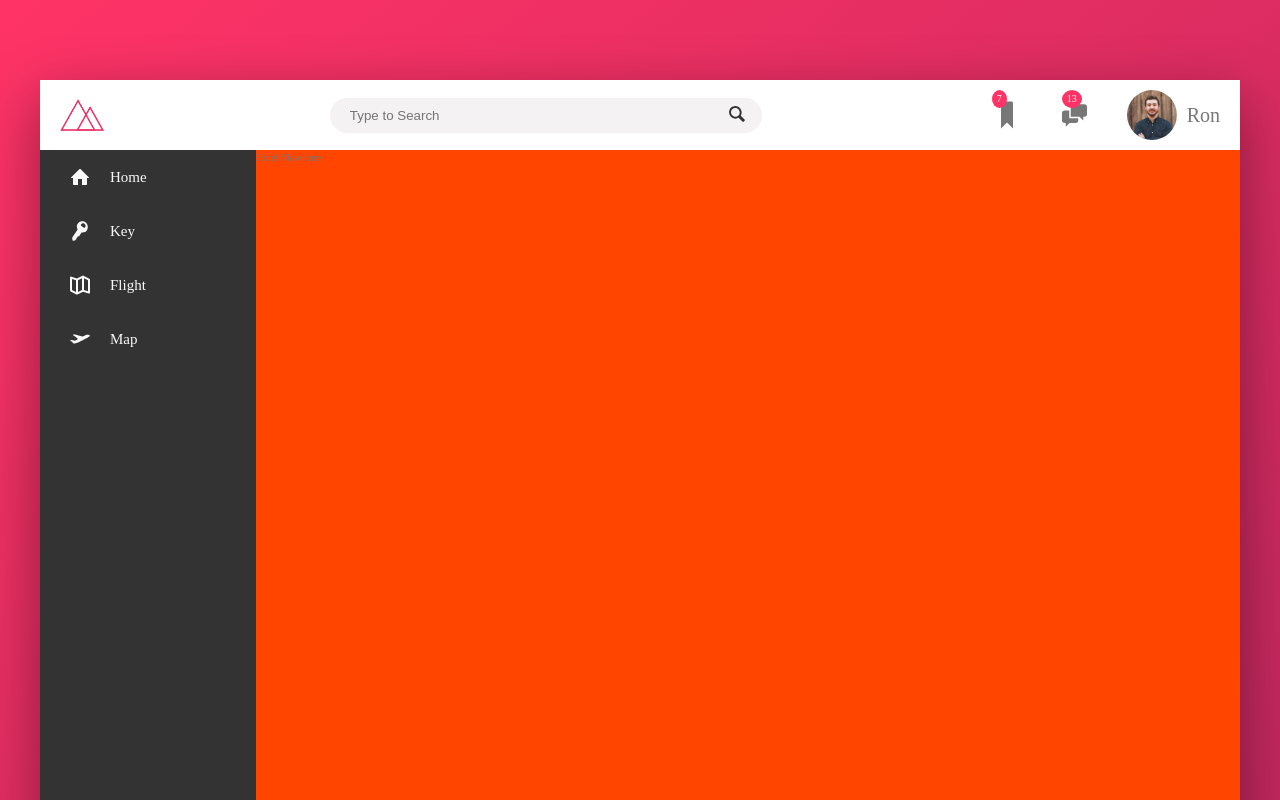
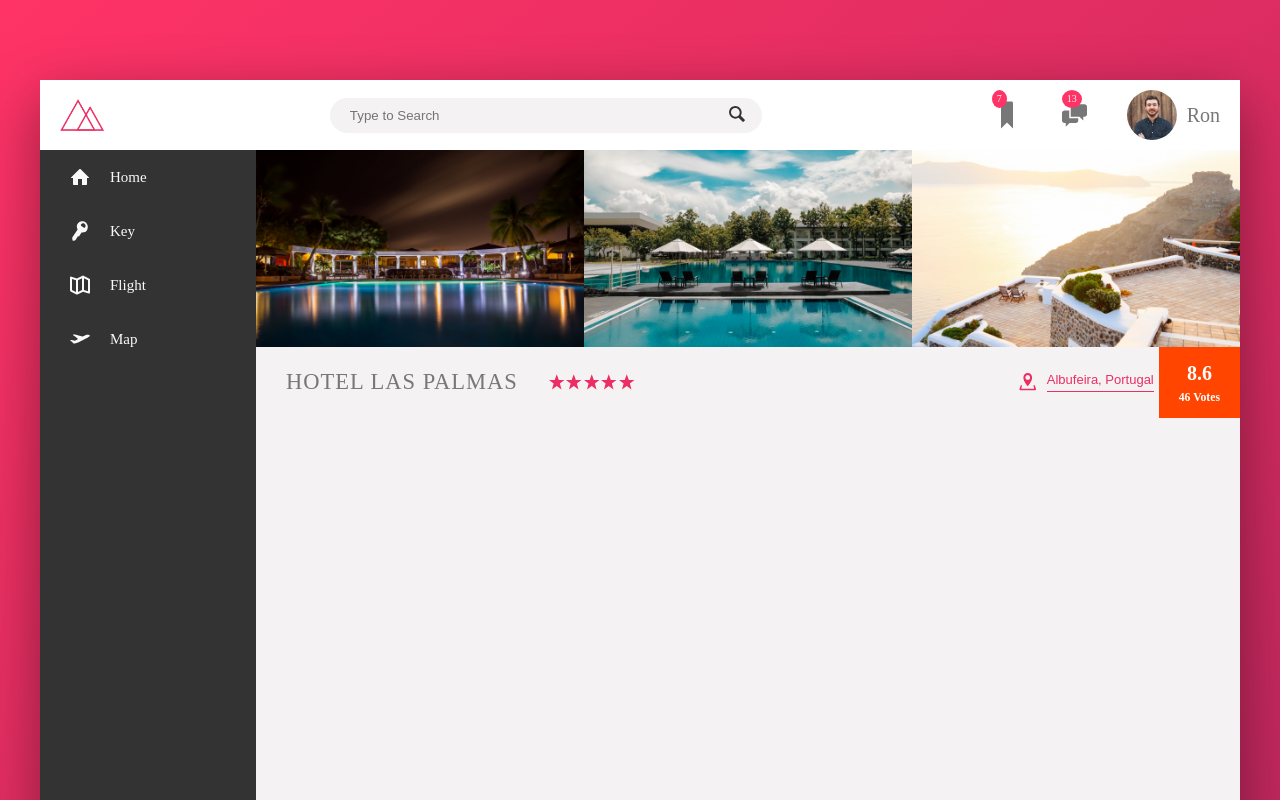
Before and after one commit to aadarsh10c/Trillio, a React (Vite) app: page / in a window 1280 px wide. Shown: the top 800 px of the page. Built offline with nearby package versions, Linux system fonts and the light colour scheme.

Commit message:
Hotel View Completed

```diff
--- a/src/components/content-comp/HotelView.jsx
+++ b/src/components/content-comp/HotelView.jsx
@@ -1,9 +1,58 @@
 import React from "react";
+import hotel1url from '../../assets/hotel-1.jpg'
+import hotel2url from '../../assets/hotel-2.jpg'
+import hotel3url from '../../assets/hotel-3.jpg'
+import spriteURL from '../../assets/sprite.svg'
+
 
 export default function HotelView() {
     return (
         <main className="hotel-view">
-            Hotel View here
+            <div className="gallery">
+                <figure className="gallery__item">
+                    <img src = {hotel1url} alt="hotel view - 1" className="gallery__photo" />
+                    </figure>
+                <figure className="gallery__item">
+                    <img src = {hotel2url} alt="hotel view - 2" className="gallery__photo" />
+                    </figure>
+                <figure className="gallery__item">
+                    <img src = {hotel3url} alt="hotel view - 3" className="gallery__photo" />
+                    </figure>
+            </div>
+            <div className="overview">
+                <h1 className="overview__heading">
+                    Hotel Las Palmas
+                </h1>
+                <div className="overview__star">
+                    <svg className="overview__star-icon">
+                        <use href={`${spriteURL}#icon-star`}></use>
+                    </svg>
+                    <svg className="overview__star-icon">
+                        <use href={`${spriteURL}#icon-star`}></use>
+                    </svg>
+                    <svg className="overview__star-icon">
+                        <use href={`${spriteURL}#icon-star`}></use>
+                    </svg>
+                    <svg className="overview__star-icon">
+                        <use href={`${spriteURL}#icon-star`}></use>
+                    </svg>
+                    <svg className="overview__star-icon">
+                        <use href={`${spriteURL}#icon-star`}></use>
+                    </svg>
+                </div>
+                <div className="overview__location">
+                    <svg className="overview__location-icon">
+                        <use href={`${spriteURL}#icon-location`}></use>
+                    </svg>
+                    <button className="btn-inline">
+                        Albufeira, Portugal
+                    </button>
+                </div>
+                <div className="overview__rating">
+                    <h1 className="overview__rating-average">8.6</h1>
+                    <h3 className="overview__rating-count">46 Votes</h3>
+                </div>
+            </div>
         </main>
     );
 }
--- a/src/sass/components/_index.scss
+++ b/src/sass/components/_index.scss
@@ -1,2 +1,3 @@
 @forward 'headerComp';
 @forward 'sidebarComp';
+@forward 'hotelViewComp';
--- /dev/null
+++ b/src/sass/components/hotelViewComp.scss
@@ -0,0 +1,90 @@
+.gallery{
+    display: flex;
+    align-items: center;
+    &__photo{
+        width: 100%;
+        display: block;
+    }
+}
+
+.overview{
+    display: flex;
+    align-items: center;
+
+    &__heading{
+        text-transform: uppercase;
+        font-size: 2.25rem;
+        font-weight: 300;
+        letter-spacing: 1px;
+        padding: 1.5rem 3rem;
+    }
+    &__star{
+        margin-right: auto;
+        display: flex;
+        &-icon{
+            width:1.75rem;
+            height: 1.75rem;
+            fill:var(--Primary);
+        }
+    }
+    &__location{
+        display: flex;
+        align-items: center;
+        &-icon{
+            width:1.75rem;
+            height: 1.75rem;
+            fill:var(--Primary);
+        }
+        .btn-inline{
+            border: none;
+            background-color: transparent;
+            margin-left: 1rem;
+            font-size: 1.3rem;
+            color: var(--Primary);
+            font-weight: 300;
+            padding-bottom: .4rem;
+            border-bottom: 1px solid currentColor;
+            transition: all .2s;
+            &:hover{
+                color: var(--Grey-dark-1);
+            }
+            &:focus{
+                animation: magnify 1s infinite ;
+            }
+        }
+    }
+    &__rating{
+        padding: 1rem 2rem;
+        margin-left: .5rem;
+        background-color: orangered;
+        color: white;
+        display: flex;
+        flex-direction: column;
+        justify-content: center;
+        align-items: center;
+        &-average{
+
+        }
+        &-count{
+
+        }
+    }
+
+    @keyframes magnify {
+        0%{
+            transform: scale(1);
+            box-shadow: none;
+        }
+        50%{
+            transform: scale(1.1);
+            box-shadow: 0 1rem 3rem rgba($color: #000000, $alpha: .25);
+        }
+        100%{
+            transform: scale(1);
+            box-shadow: none;
+        }
+    }
+
+
+
+}
--- a/src/sass/layout/layout.scss
+++ b/src/sass/layout/layout.scss
@@ -27,6 +27,6 @@
 }
 
 .hotel-view{
-    background-color: orangered;
+    //background-color: orangered;
     flex: 1 ;
 }
```
